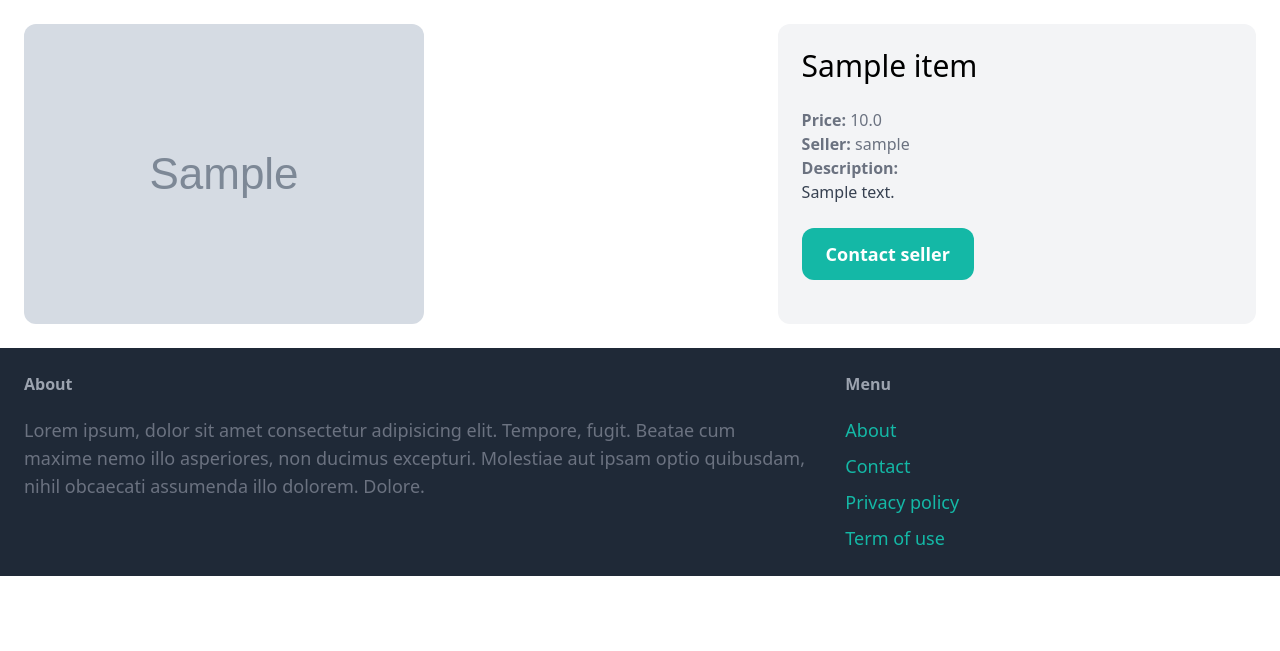
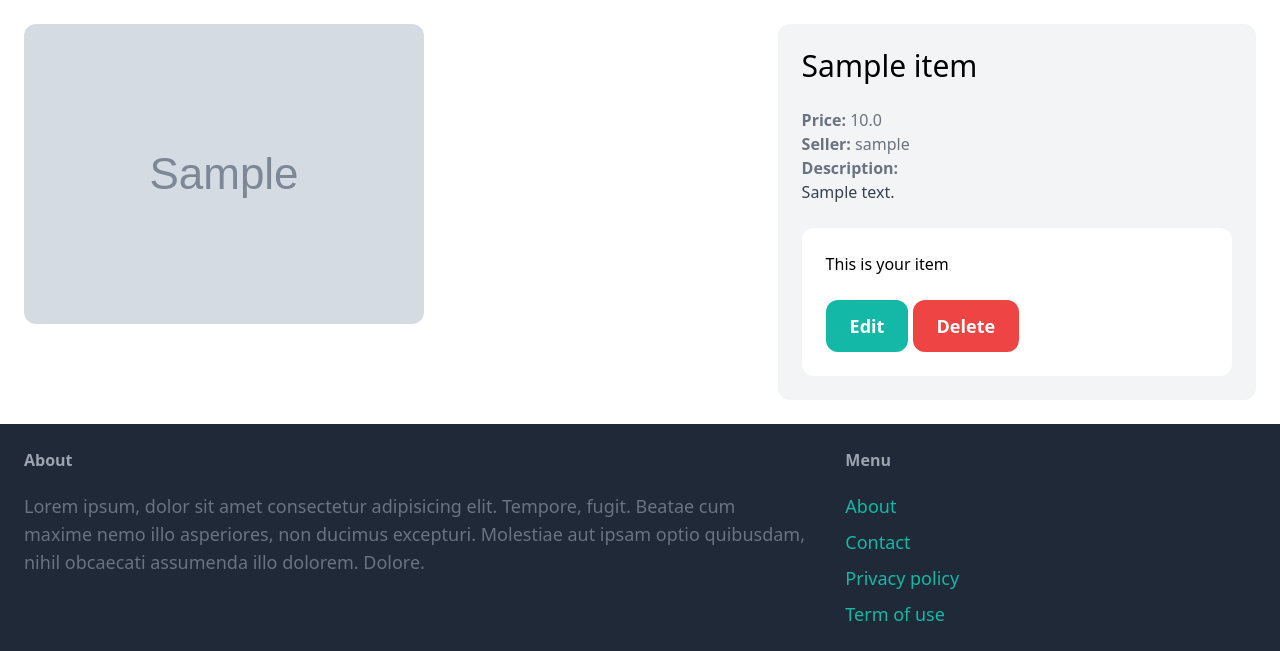
Before and after one commit to JoseContrerasP/KoaDeals, a Django app: page /items/1/ in a window 1280 px wide. Shown: the part 77-728 px from the top of the page. Run offline with Django 4.2, Linux system fonts and the light colour scheme; a user stored in the database is signed in; tables that the repository leaves empty hold one stand-in row (values such as "Sample post"); grey boxes marked "Sample" are stand-in pictures; some libraries are stand-ins or nearby versions.

Commit message:
add delete item

```diff
--- a/item/templates/item/detail.html
+++ b/item/templates/item/detail.html
@@ -20,7 +20,22 @@
 			</p>
 		{% endif %}
 
-		<a href="#" class="inline-block mt-6 px-6 py-3 text-lg font-semibold bg-teal-500 text-white rounded-xl hover:bg-teal-700">Contact seller</a>
+
+		{% if request.user == item.created_by %}
+			<div class="mt-6 p-6 bg-white rounded-xl">
+				<p>This is your item</p>
+
+				<a href="#" class="inline-block mt-6 px-6 py-3 text-lg font-semibold bg-teal-500 text-white rounded-xl hover:bg-teal-700">Edit</a>
+
+				<a href="{% url 'item:delete' item_id=item.id %}" class="inline-block mt-6 px-6 py-3 text-lg font-semibold bg-red-500 text-white rounded-xl hover:bg-red-700">Delete</a>
+
+			</div>
+
+		{% else %}
+			<a href="#" class="inline-block mt-6 px-6 py-3 text-lg font-semibold bg-teal-500 text-white rounded-xl hover:bg-teal-700">Contact seller</a>
+
+		{% endif %}
+
 	</div>
 </div>
 
--- a/item/urls.py
+++ b/item/urls.py
@@ -6,5 +6,6 @@ app_name = "item"
 
 urlpatterns = [
     path("<int:item_id>/", views.detail, name="detail"),
-    path("new/", views.new_item, name="new_item"),
+    path("<int:item_id>/delete", views.delete_item, name="delete"),
+    path("new/", views.new_item, name="new"),
 ]
--- a/item/views.py
+++ b/item/views.py
@@ -31,3 +31,11 @@ def new_item(request):
 
     context = {"form": form, "title": "New Item"}
     return render(request, "item/new_item.html", context)
+
+
+@login_required
+def delete_item(request, item_id):
+    item = get_object_or_404(Item, pk=item_id, created_by=request.user)
+    item.delete()
+
+    return redirect("dashboard:index")
--- a/templates/base.html
+++ b/templates/base.html
@@ -16,7 +16,7 @@
         <a href="/" class="text-xl font-semibold">KoaDeals</a>
 
         <div class="space-x-6">
-            <a href="{% url 'item:new_item' %}" class="text-lg font-semibold hover:text-gray-500">New Item</a>
+            <a href="{% url 'item:new' %}" class="text-lg font-semibold hover:text-gray-500">New Item</a>
             <a href="#" class="text-lg font-semibold hover:text-gray-500">Browse</a>
 
             {% if request.user.is_authenticated %}
```
